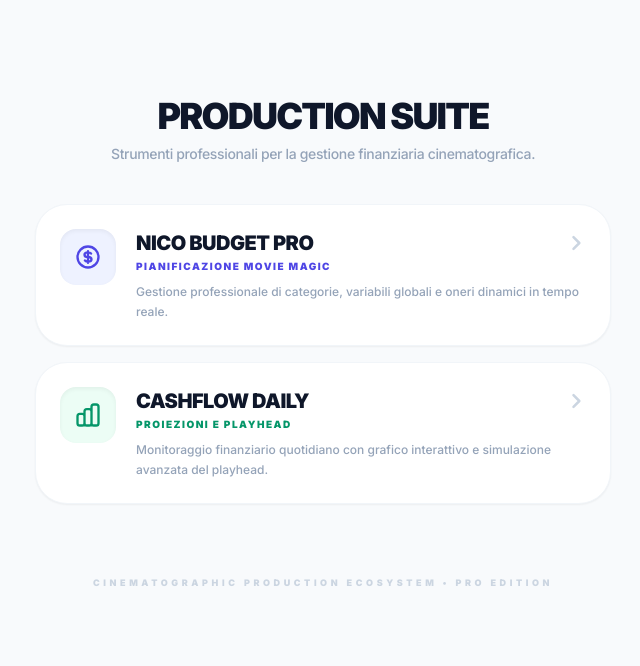
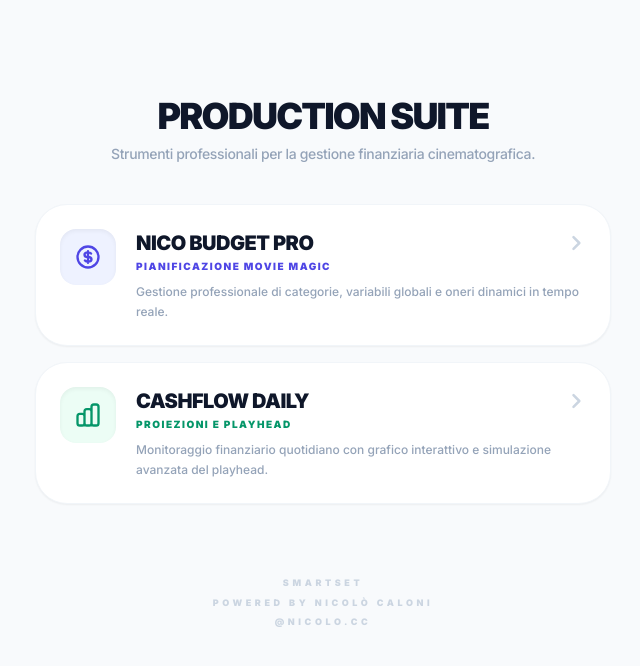
Before and after one commit to nicolocaloni-hub/NicoBudgeting, a React (Vite) app: page / in a window 1280 px wide. Shown: the top 666 px of the page, without its empty margins (317-957 px from the left). Built offline with nearby package versions, Linux system fonts and the light colour scheme.

Commit message:
feat: Add credits and branding to footer
Adds "SmartSet", "powered by Nicolò Caloni", and an Instagram link to the application's footer to enhance branding and provide attribution.

```diff
--- a/App.tsx
+++ b/App.tsx
@@ -1,3 +1,4 @@
+
 import React, { useState, useEffect } from 'react';
 import BudgetApp from './components/BudgetApp';
 import CashflowHome from './features/cashflow/CashflowHome';
@@ -101,8 +102,18 @@ const App: React.FC = () => {
               </div>
             </div>
 
-            <div className="text-center pt-8">
-              <p className="text-slate-300 text-[9px] font-black uppercase tracking-[0.4em]">Cinematographic Production Ecosystem • Pro Edition</p>
+            <div className="text-center pt-8 flex flex-col items-center gap-1.5">
+              <p className="text-slate-300 text-[9px] font-black uppercase tracking-[0.4em]">SmartSet</p>
+              <p className="text-slate-300 text-[9px] font-black uppercase tracking-[0.4em]">powered by Nicolò Caloni</p>
+              <a
+                href="https://www.instagram.com/nicolo.cc?igsh=MXJ1bXRoejJ5bTJzcw=="
+                target="_blank"
+                rel="noopener noreferrer"
+                aria-label="Apri Instagram @nicolo.cc"
+                className="text-slate-300 text-[9px] font-black uppercase tracking-[0.4em] no-underline hover:text-slate-300 focus:outline-none focus:ring-1 focus:ring-slate-300 rounded px-1 transition-all"
+              >
+                @nicolo.cc
+              </a>
             </div>
           </div>
         </div>
```
